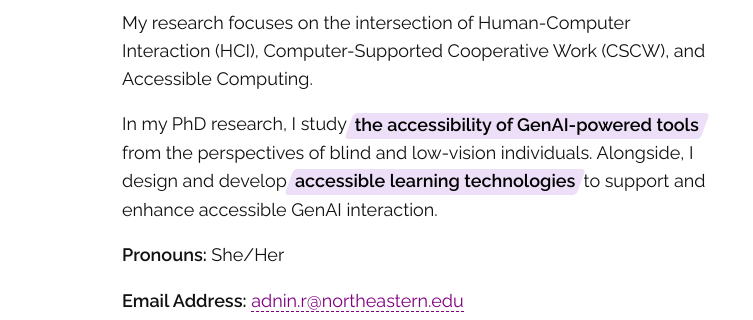
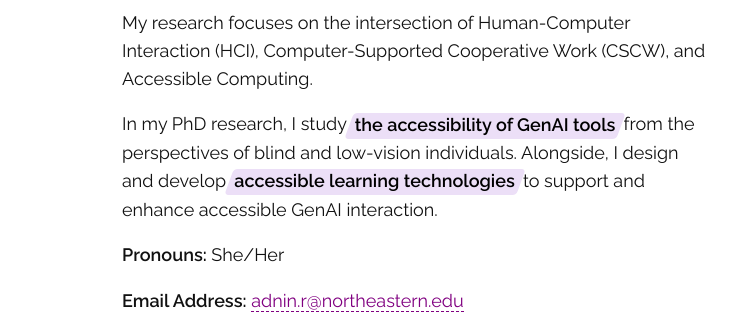
Before and after one commit to RudaibaAdnin/rudaibaadnin.github.io, a plain HTML site: page index.html in a window 1280 px wide. Shown: the part 332-652 px from the top of the page, 0-753 px from the left. Drawn offline with Linux system fonts and the light colour scheme; grey boxes are pictures that could not be loaded; some icons are missing.

Commit message:
Add files via upload

```diff
--- a/index.html
+++ b/index.html
@@ -81,9 +81,7 @@
 
           <p>
             In my PhD research, I study
-            <span class="soft-highlight"
-              >the accessibility of GenAI-powered tools</span
-            >
+            <span class="soft-highlight">the accessibility of GenAI tools</span>
             from the perspectives of blind and low-vision individuals.
             Alongside, I design and develop
             <span class="soft-highlight">accessible learning technologies</span>
```
